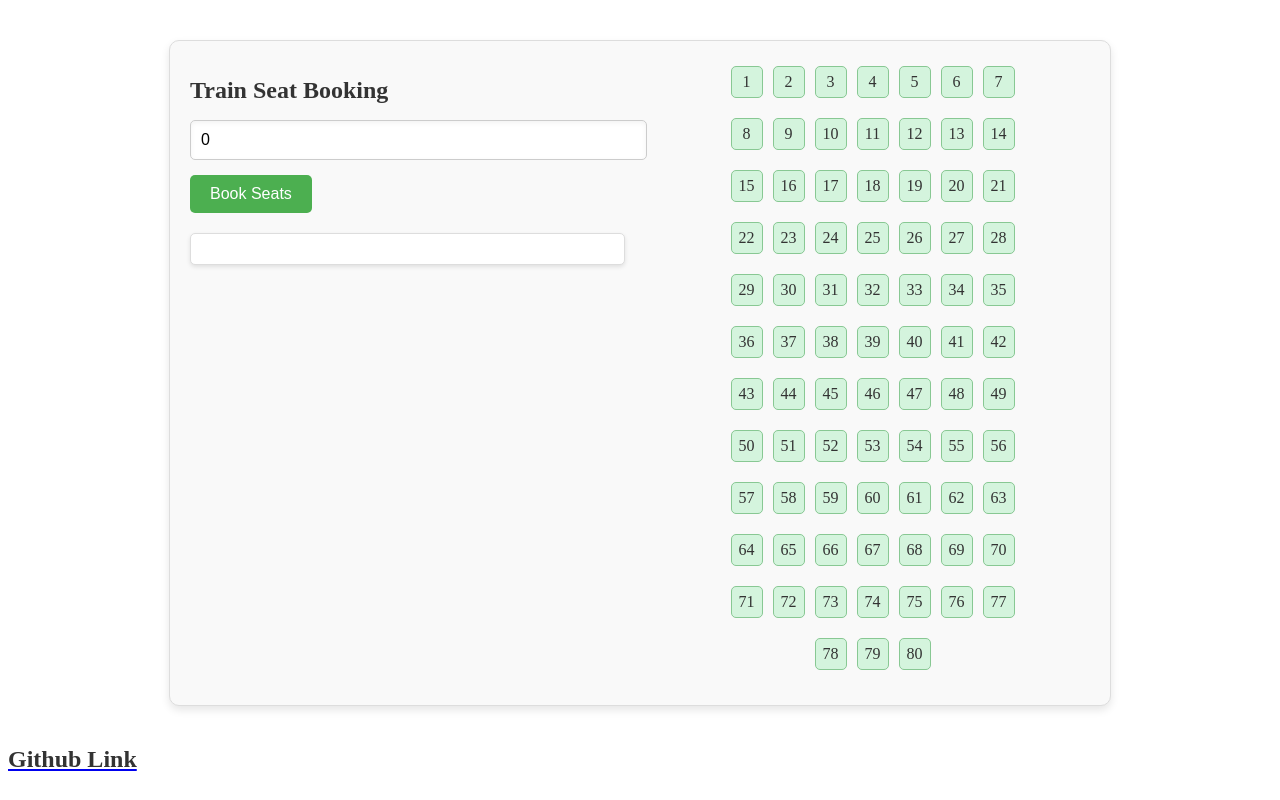
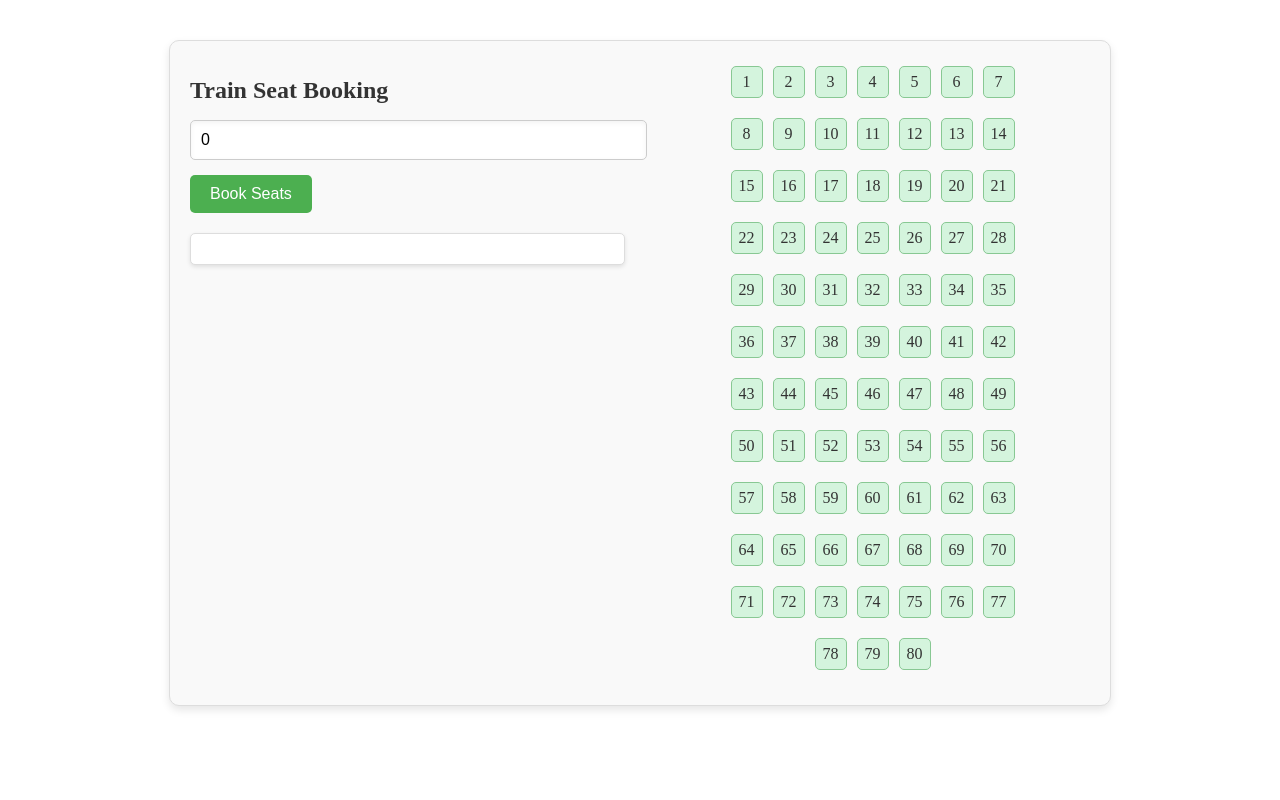
Before and after one commit to Sai-Chakradhar-Mahendrakar/Seats_Booking_ReactJS, a React (Vite) app: page / in a window 1280 px wide. Built offline with nearby package versions, Linux system fonts and the light colour scheme.

Commit message:
Update App.jsx

```diff
--- a/src/App.jsx
+++ b/src/App.jsx
@@ -1,14 +1,7 @@
-import Coach from "./Coach";
+import Coach from "./Coach"
 
 function App() {
-  return (
-    <div>
-      <Coach />
-      <a href="https://github.com/Sai-Chakradhar-Mahendrakar/Seats_Booking_ReactJS">
-        <h1>Github Link</h1>
-      </a>
-    </div>
-  );
+  return <Coach/>
 }
 
-export default App;
+export default App
```
